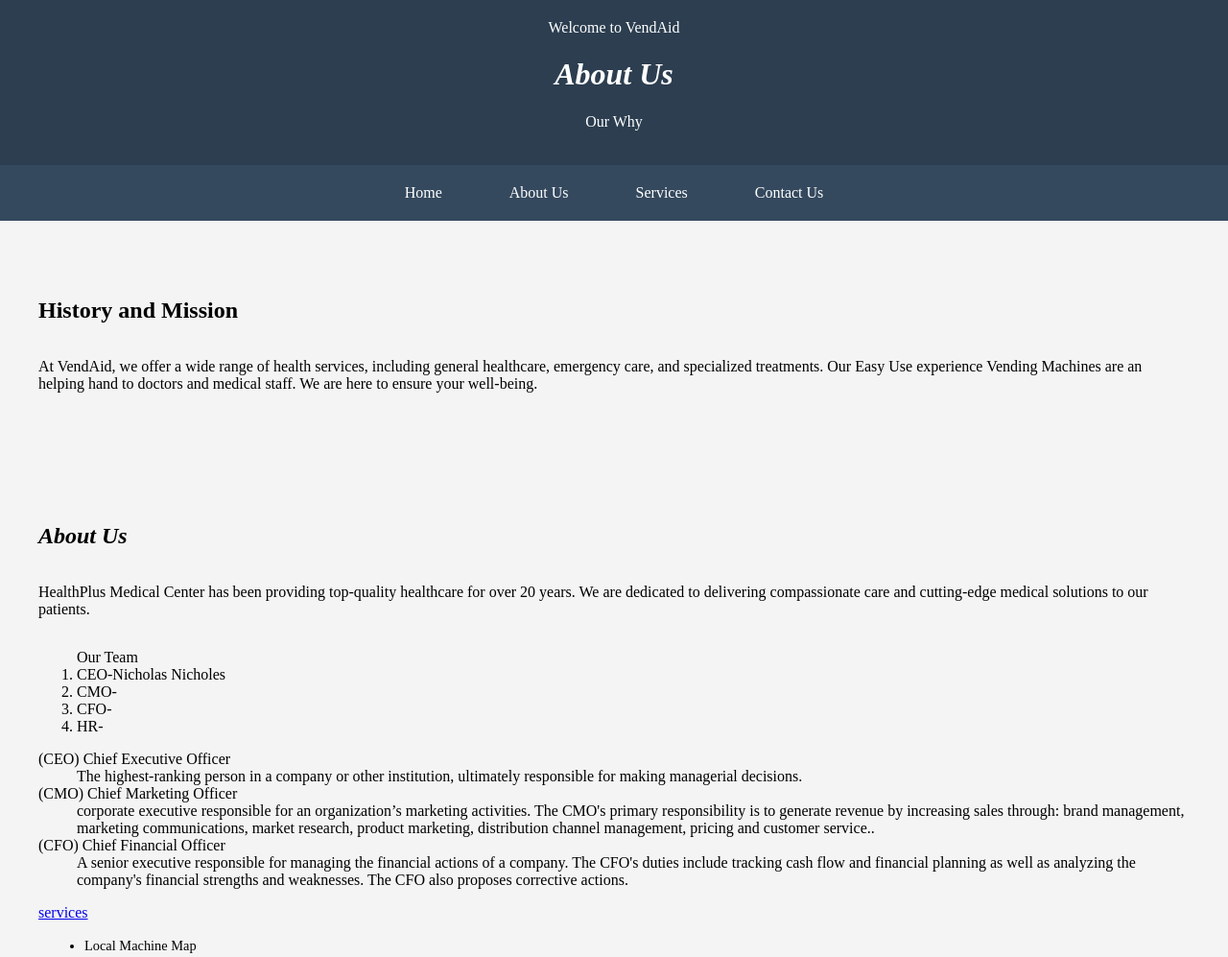
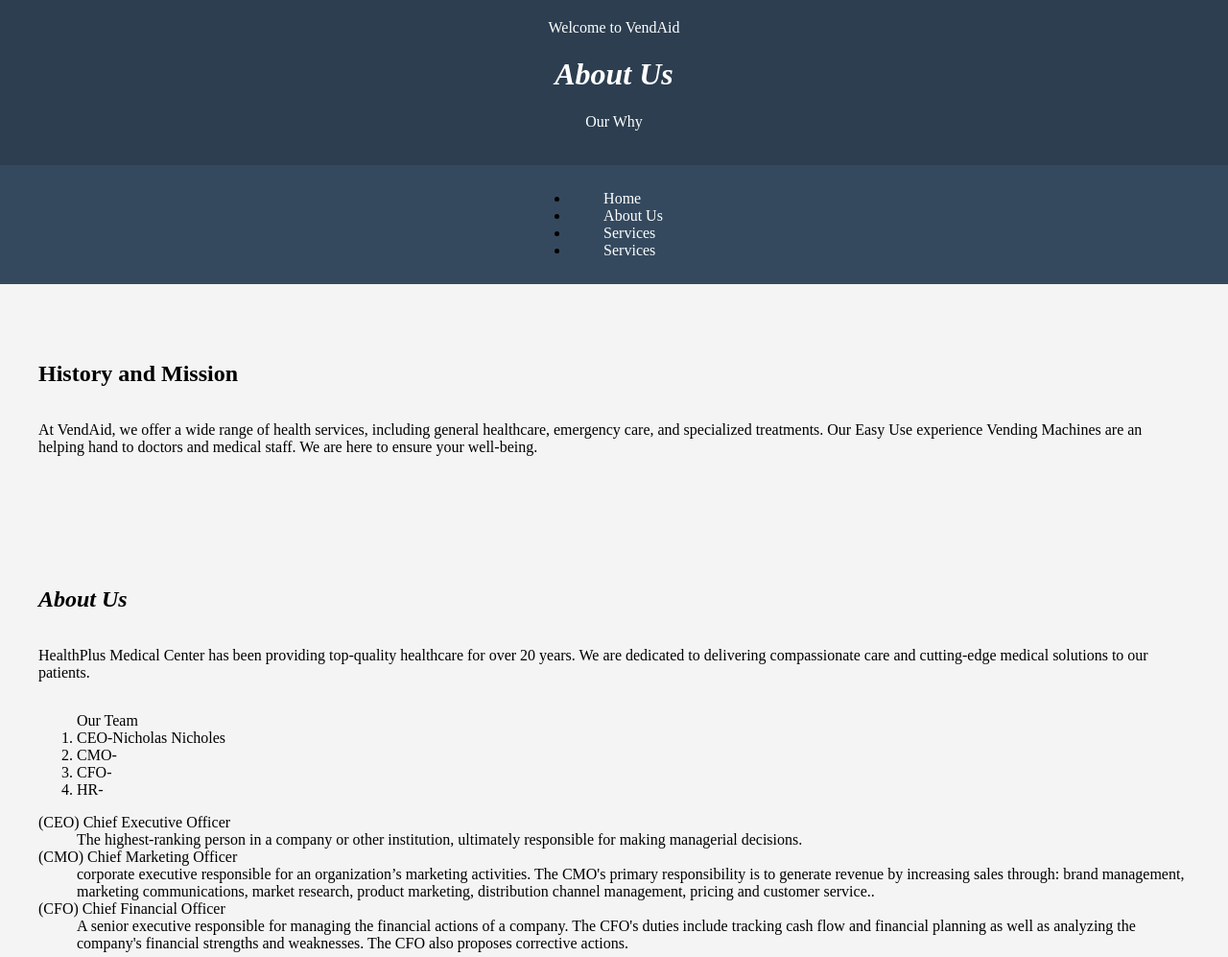
Before and after one commit to NickNich2/dwdd1600, a plain HTML site: page 03hand-coding/Aboutus.html in a window 1280 px wide. Shown: the top 997 px of the page at 96% size. Drawn offline with Linux system fonts and the light colour scheme.

Commit message:
Add files via upload

```diff
--- a/03hand-coding/Aboutus.html
+++ b/03hand-coding/Aboutus.html
@@ -23,11 +23,12 @@
 
     <!-- Navigation Menu -->
     <nav>
-
-        <a href="index.html">Home</a>
-        <a href="Aboutus.html">About Us</a>
-        <a href="services.html">Services</a>
-        <a href="contact.html">Contact Us</a>
+        <ul>
+        <li><a href="index.html">Home</a></li>
+        <li><a href="Aboutus.html">About Us</a></li>
+        <li><a href="services.html">Services</a></li>
+        <li><a href="services.html">Services</a></li>
+    </ul>
     </nav>
 
     <!-- Home Section -->
```
